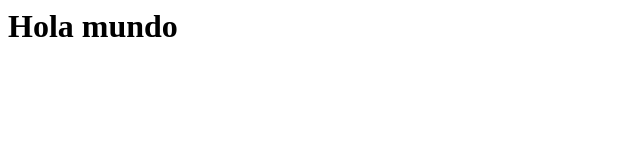
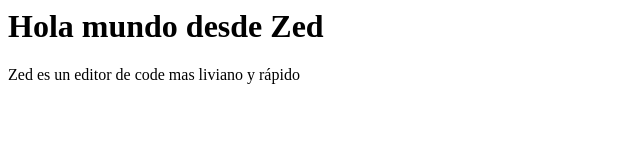
Before and after one commit to NickySena/static-web, a plain HTML site: page index.html in a window 1280 px wide. Shown: the whole page, without its empty margins (0-640 px from the left). Drawn offline with Linux system fonts and the light colour scheme.

Commit message:
Updating index.html

```diff
--- a/index.html
+++ b/index.html
@@ -1 +1,2 @@
-<h1>Hola mundo</h1>
+<h1>Hola mundo desde Zed</h1>
+<p>Zed es un editor de code mas liviano y rápido</p>
```
